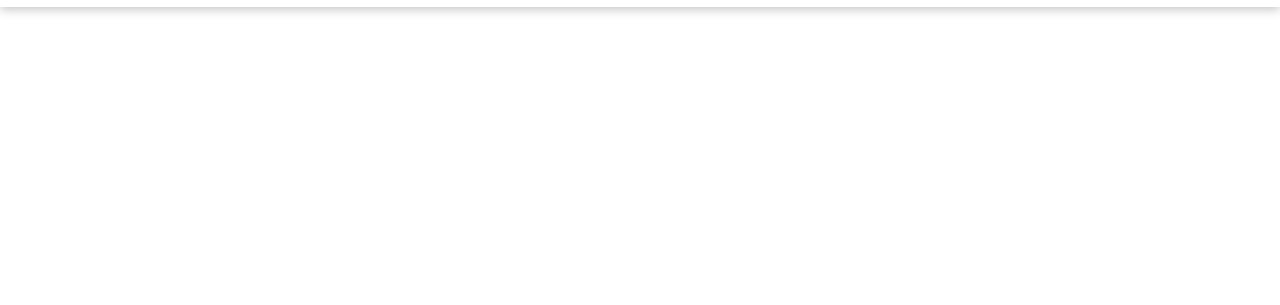
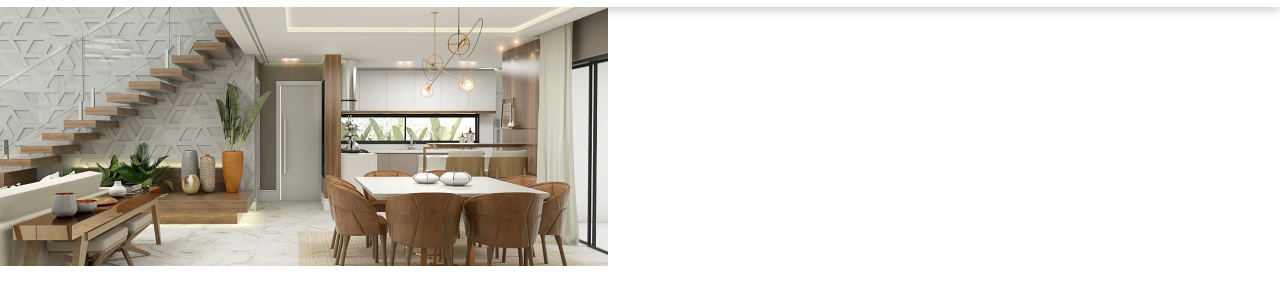
Before and after one commit to iagoln/lovt-1121, a website: page index.html in a window 1280 px wide. Shown: the part 51-356 px from the top of the page. Drawn offline with Linux system fonts and the light colour scheme.

Commit message:
Logo na aba do navegador

```diff
--- a/css/style.css
+++ b/css/style.css
@@ -1,4 +1,4 @@
-body{
+body {
     margin: 0;
 }
 
@@ -7,18 +7,22 @@ header {
     justify-content: space-between;
     box-shadow: 0px 2px 10px rgba(0, 0, 0, 0.25);
     padding: 10px;
+}
 
-}
 .logo {
     display: flex;
+}
 
-}
 .btn-menu {
     display: flex;
     align-items: center;
 }
 
-.logo p{
- font-size: 9px;
- color: #aaaaaa;
+.logo p {
+    font-size: 9px;
+    color: #aaaaaa;
 }
+
+main {
+    display: flex;
+}
--- a/index.html
+++ b/index.html
@@ -7,6 +7,7 @@
     <meta name="viewport" content="width=device-width, initial-scale=1.0">
     <title>Lovt</title>
     <link rel="stylesheet" href="./css/style.css">
+    <link rel="sortcut icon" href="./img/logo.svg" type="image/x-icon" />
 </head>
 
 <body>
@@ -19,6 +20,14 @@
             <img src="./img/hamburguer.svg" alt="">
         </div>
     </header>
+    <main>
+        <div>
+            <img src="./img/slide-1.png" alt="Carrossel">
+
+
+        </div>
+
+    </main>
 </body>
 
 </html>
```
